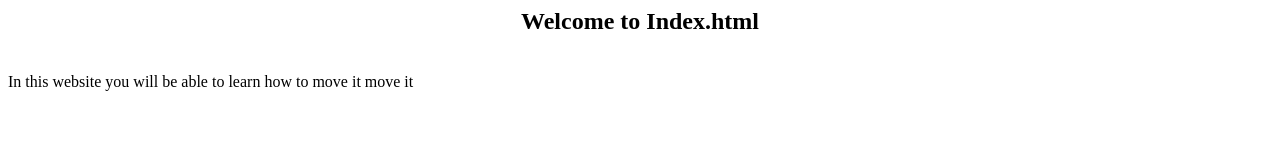
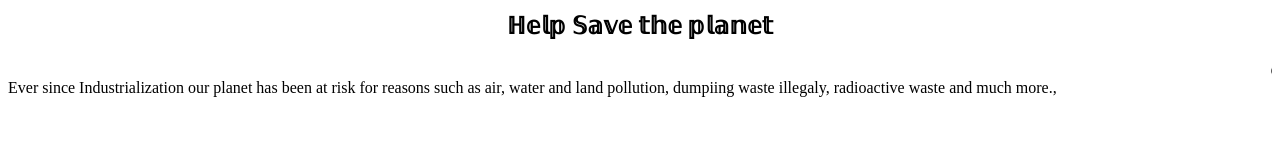
Before and after one commit to ryanrvss/Assignment-0, a plain HTML site: page index.html in a window 1280 px wide. Drawn offline with Linux system fonts and the light colour scheme.

Commit message:
Update index.html

```diff
--- a/index.html
+++ b/index.html
@@ -1,4 +1,4 @@
-<center><h2> Welcome to Index.html </h2></center>
-<marquee> Hello welcome to the new website </marquee>
+<center><h2> ℍ𝕖𝕝𝕡 𝕊𝕒𝕧𝕖 𝕥𝕙𝕖 𝕡𝕝𝕒𝕟𝕖𝕥 </h2></center>
+<marquee> ᴄʟɪᴄᴋ ʜᴇʀᴇ ᴛᴏ ᴅᴏɴᴀᴛᴇ  </marquee>
 
-<article> In this website you will be able to learn how to move it move it</article> <br>
+<article> Ever since Industrialization our planet has been at risk for reasons such as air, water and land pollution, dumpiing waste illegaly, radioactive waste and much more., </article> <br>
```
